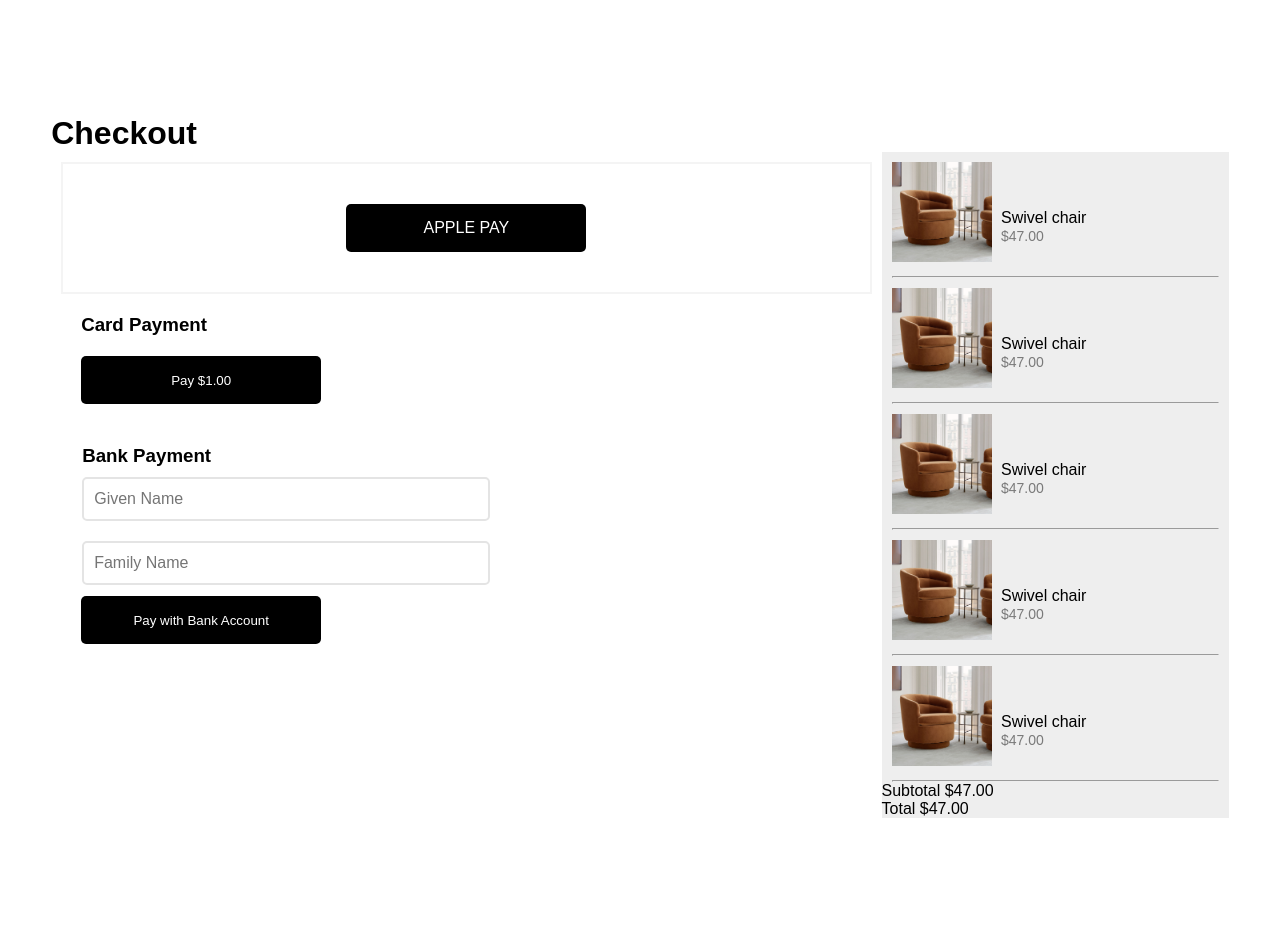
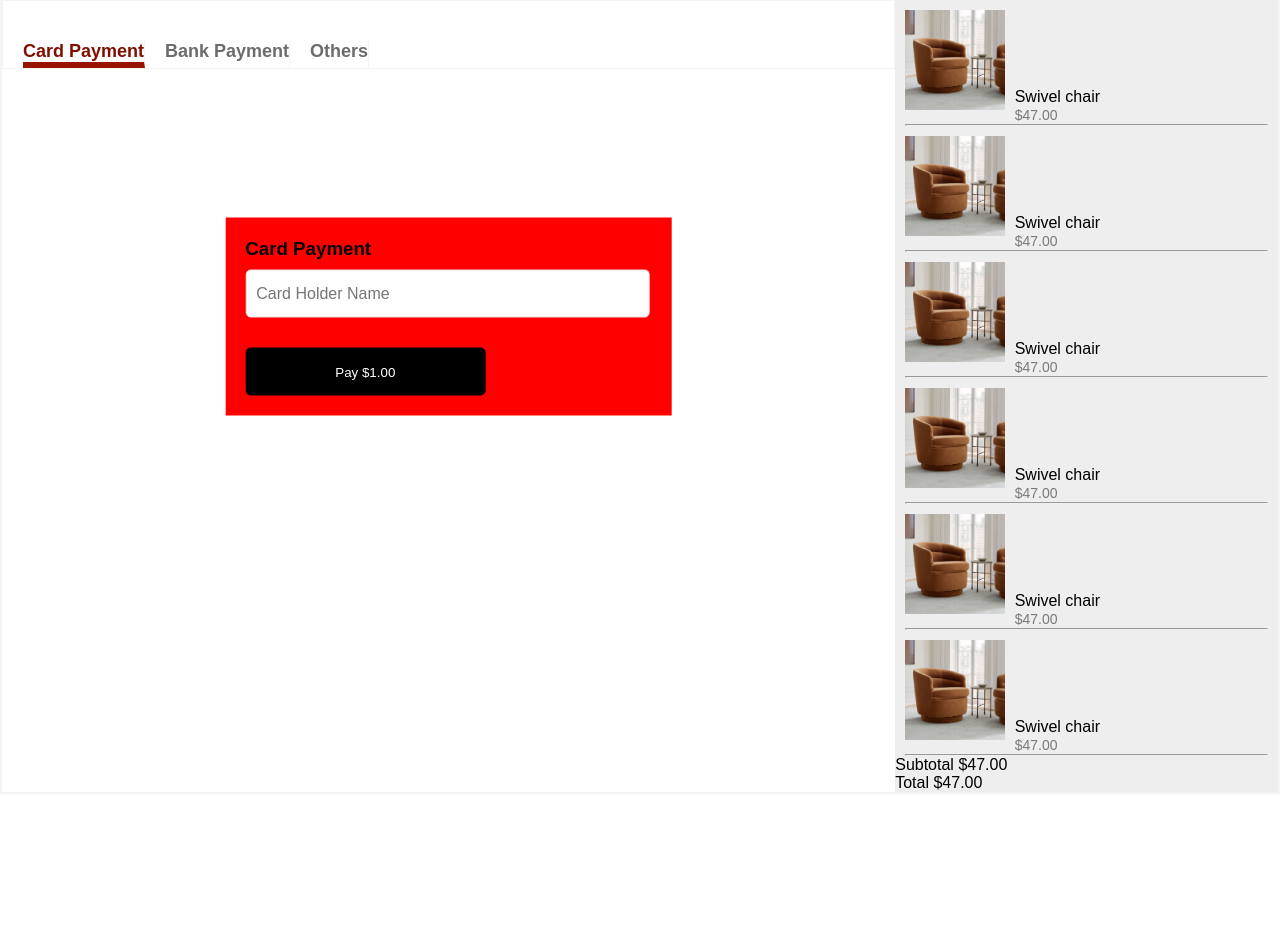
Before and after one commit to Seid27/square_payment, a Flask app: page / in a window 1280 px wide. After the commit the page ends 792 px from the top, so only its background shows below. Run offline with Flask 3, Linux system fonts and the light colour scheme; some libraries are stand-ins or nearby versions.

Commit message:
changed layout to tabs for each payment methods

```diff
--- a/static/css/style.css
+++ b/static/css/style.css
@@ -1,24 +1,78 @@
 *{
-    /* box-sizing: border-box; */
+    box-sizing: border-box;
     margin: 0;
+    padding: 0;
     font-family: "Square Sans Text VF","Square Sans Text",Arial,sans-serif;
 }
 
 body{
-    margin: 9% 4%;
+    /* margin: 9% 4%; */
+    margin: 0;
 }
 
-.card-payment-form, .ach-payment-form{
-    padding: 20px;
-    /* border: 2px solid #F4F4F4; */
-    /* background-color: #F4F4F4; */
+.tab-content{
+    display: none;
 }
 
-.card-payment-form h3{
-    margin-bottom: 20px;
+.tab-payment-options{
+    /* border-right: 2px solid #F4F4F4;
+    border-bottom: 2px solid #F4F4F4;
+    border-left: 2px solid #F4F4F4; */
+    /* height: 75vh; */
+    /* background-color: blue; */
+    height: 100%;
 }
 
-fieldset{
+.tabs-container{
+    /* background-color: red; */
+    border: 1px solid #F4F4F4;
+    padding: 20px 20px 0 20px;
+}
+
+.active{
+    display: block;
+}
+.tabs .active{
+    border-bottom: 6px solid rgb(153, 19, 1);
+    color: rgb(128, 15, 0);
+}
+.tabs {
+    list-style-type: none;
+    display: flex;
+
+}
+
+.tabs ul{
+    /* padding: 20px; */
+
+}
+.tabs li{
+    margin: 20px 20px 0 0 ;
+    font-size: 18px;
+    font-weight: 600;
+    color: #6c6c6c;
+    border-right: 1px solid #F4F4F4;
+
+}
+
+.tabs li:hover{
+    /* background-color: yellow; */
+    border-bottom: 6px solid green;
+    color: green;
+    cursor: pointer;
+}
+
+
+.card-payment-form, .ach-payment-form{
+    width: 50%;
+    padding: 20px;
+}
+
+.card-payment-form h3, .ach-payment-form h3 {
+    margin-bottom: 10px;
+}
+
+/* fieldset{
     border: none;
     padding:1px;
 }
@@ -52,7 +106,7 @@ fieldset{
     translate: -50% -50%;
     height: 70px;
     width: 70px;
-}
+} */
 /* input:checked ~ .pay-logo{
     border: 2px solid rgb(25, 0, 255);
 } */
@@ -63,11 +117,6 @@ fieldset{
 .product-img{
     width: 100px;
     height: 100px;
-}
-
-.flex-container{
-    display: flex;
-
 }
 
 .hr{
@@ -90,17 +139,34 @@ fieldset{
     margin: 5px;
   } */
 .pay-btn-container{
-    padding: 30px;
-    border: 2px solid #F4F4F4;
+    height: 100%;
+    /* position: relative; */
+    display: flex;
+    flex-direction: column;
+    justify-content: center;
+    align-items: center;
+    /* background-color: red; */
     /* background-color: #F4F4F4; */
-    justify-content: center;
 }
 
-.flex-item-pay-btn{
-    margin: 10px;
+.pay-btn-container .flex-item-pay-btn{
+    background-color: yellow;
+    position: relative;
+    bottom: 25%;
+    /* left: 50%; */
+    /* translate: 0 -25%; */
 }
+
+.flex-container{
+    display: flex;
+    height: fit-content;
+    border-right: 2px solid #F4F4F4;
+    border-bottom: 2px solid #F4F4F4;
+    border-left: 2px solid #F4F4F4;
+}
+
 .flex-item-left {
-    padding: 10px;
+    /* padding: 10px; */
     flex: 70%;
   }
 
@@ -109,6 +175,10 @@ fieldset{
     flex: 30%;
     background-color: #EEEEEE;
 }
+.flex-item-pay-btn{
+    margin: 10px;
+}
+
 
 .flex-item-right div{
     /* background-color: red; */
@@ -124,8 +194,7 @@ fieldset{
     display: inline-block;
     /* background-color: green; */
     position: relative;
-    top: 85%;
-    translate: 0 -85%;
+    /* translate: 0 -100%; */
     /* translate: 0 -50%; */
 }
 
@@ -158,14 +227,41 @@ button{
     height: 48px;
 }
 
-.ach-payment-form input{
+.tab-content{
+    height: inherit;
+}
+.card-payment-form input, .ach-payment-form input{
     font-size: 16px;
     border-radius: 5px;
-    height: 36px;
-    width: 50%;
-    border: 2px solid rgb(228, 228, 228);
+    height: 48px;
+    width: 400px;
+    min-width: 248px;
     padding: 2px 10px;
     margin: 10px 0 10px 0;
+}
+
+.card-payment-form, .ach-payment-form{
+    min-width: 248px;
+    background-color: red;
+    position: relative;
+    top: 25%;
+    left: 50%;
+    translate: -50% -25%;
+}
+
+
+/* min width 250px */
+/* width: calc(100% - (1px + 1px)) */
+.card-payment-form input, .ach-payment-form input{
+    width: calc(100% - (1px + 1px));
+    padding: 10px;
+    margin-bottom: 30px;
+    min-width: 248px;
+    display: flex;
+    font-size: 16px;
+    border-radius: 5px;
+    height: 48px;
+    border: 1px solid rgb(228, 228, 228);
 }
 
 
--- a/static/js/square_client.js
+++ b/static/js/square_client.js
@@ -1,6 +1,25 @@
 
 const appId = 'sandbox-sq0idb-yZsFhf9evWm-BkGntPWJXQ';
 const locationId = 'LDTPR9XCEFDF9';
+
+const tabs = document.querySelectorAll('[data-tab-target]');
+const tabContents = document.querySelectorAll('.tab-content');
+const tabOptions = document.querySelectorAll('.tabs');
+
+tabs.forEach(tab=>{
+  tab.addEventListener('click', ()=>{
+    const target = document.querySelector(tab.dataset.tabTarget);
+    tabContents.forEach(tabContent => {
+      tabContent.classList.remove('active');
+    });
+    tabs.forEach(tab => {
+      tab.classList.remove('active');
+    });
+    target.classList.add('active');
+    tab.classList.add('active');
+  })
+})
+
 
 // async function initializeCard(payments) {
 //     const card = await payments.card();
@@ -9,7 +28,7 @@ const locationId = 'LDTPR9XCEFDF9';
 //   }
 // const cashAppBtn = document.querySelector("#cash-app-pay");
 // document.querySelector("#cash-app-pay").shadowRoot.querySelector("button").style.color("red");
-console.log(document.querySelector("#cash_app_pay_v1_element"));
+// console.log(document.querySelector("#cash_app_pay_v1_element"));
 // cash_app_pay_v1_element
 // div
 // ShadowRoot
--- a/templates/checkout.html
+++ b/templates/checkout.html
@@ -7,7 +7,7 @@
     <title>Checkout</title>
 </head>
 <body>
-    <h1>Checkout</h1>
+    <!-- <h1>Choose Payment Option</h1> -->
     <!-- <img class="payment-method" id="card" src="/static/images/applePay.png" width="80px" height="80px" alt="">
     <img class="payment-method" id="apple-pay" src="/static/images/applePay.png" width="80px" height="80px" alt="">
     <img class="payment-method" id="google-pay" src="/static/images/applePay.png" width="80px" height="80px" alt="">
@@ -49,27 +49,41 @@
         </label>
     </div> -->
 
+
+
     <div class="flex-container">
         <div class="flex-item-left">
-            <div class="flex-container pay-btn-container">
-                <div class= "flex-item-pay-btn" id="google-pay-button"></div>
-                <div class= "flex-item-pay-btn" id="test-button"><span>APPLE PAY</span></div>
-                <div class= "flex-item-pay-btn" id="cash-app-pay"></div>
-                <!-- <div id="apple-pay-button"></div> -->
+            <div class="tabs-container">
+                <ul class="tabs">
+                    <!-- <img src="https://img.icons8.com/ios/50/bank-card-back-side--v1.png" alt=""> -->
+                    <li data-tab-target="#card" class="active">Card Payment</li>
+                    <li data-tab-target="#bank">Bank Payment</li>
+                    <li data-tab-target="#others">Others</li>
+                </ul>
             </div>
 
-            <!-- card Payment -->
-            <!-- <div class="hr">OR</div> -->
+            <div class="tab-payment-options">
+                <div id="card" class="tab-content active">
+                    <!-- card Payment form-->
                     <form class="card-payment-form" id="payment-form">
                         <h3>Card Payment</h3>
+                            <input
+                            type="text"
+                            autocomplete="card-holder-name"
+                            aria-required="true"
+                            aria-label="Card Holder Name"
+                            required="required"
+                            placeholder="Card Holder Name"
+                            name="cardHolderName"
+                            spellcheck="false"
+                            />
                         <div id="card-container"></div>
                         <button id="card-button" type="button">Pay $1.00</button>
                     </form>
-
-            <!-- Bank Payment -->
-            <!-- <div class="hr">OR</div> -->
+                </div>
+                <div id="bank" class="tab-content">
+                    <!-- Bank Payment form -->
                     <form class="ach-payment-form" id="payment-form">
-                <fieldset class="buyer-inputs">
                             <h3>Bank Payment</h3>
                             <input
                             type="text"
@@ -92,12 +106,30 @@
                             name="familyName"
                             spellcheck="false"
                             />
-               </fieldset>
                         <button id="ach-button" type="button">Pay with Bank Account</button>
                     </form>
                 </div>
+                <div id="others" class="tab-content">
+                    <div class="pay-btn-container">
+                        <div class= "flex-item-pay-btn" id="google-pay-button"></div>
+                        <div class= "flex-item-pay-btn" id="test-button"><span>APPLE PAY</span></div>
+                        <div class= "flex-item-pay-btn" id="cash-app-pay"></div>
+                        <!-- <div id="apple-pay-button"></div> -->
+                    </div>
+                </div>
+            </div>
+        </div>
+        <!-- Total Summary -->
+        <div class="flex-item-right" id="order-total">
+            <div>
+                <img class="product-img" src="/static/images/chair.jpg" alt="" srcset="">
+                <div>
+                    <span class="product-desc">Swivel chair</span><br>
+                    <span class="product-price">$47.00</span>
 
-        <div class="flex-item-right" id="order-total">
+                </div>
+            </div>
+            <hr>
             <div>
                 <img class="product-img" src="/static/images/chair.jpg" alt="" srcset="">
                 <div>
```
Lines whose indentation alone changed are shown as unchanged.
